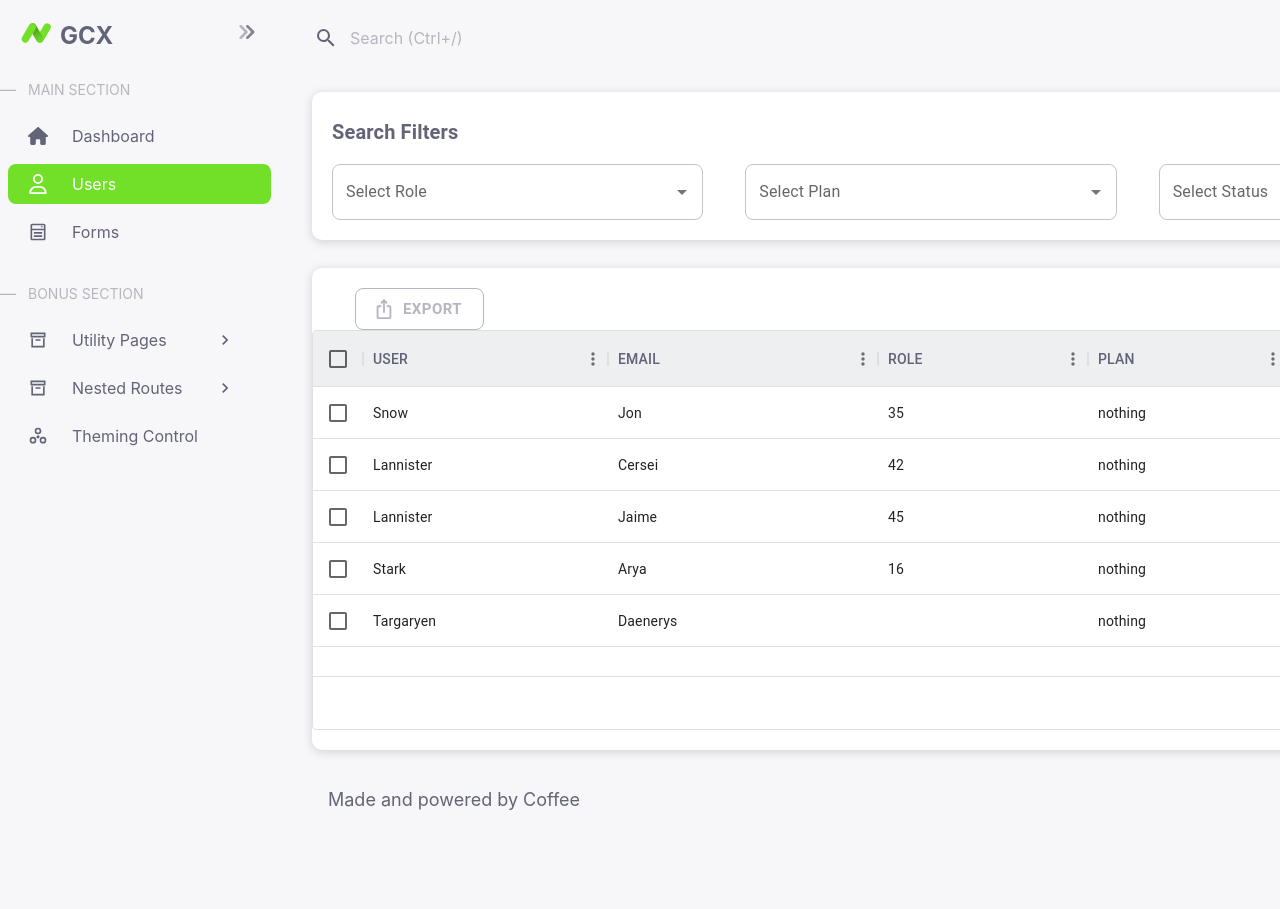
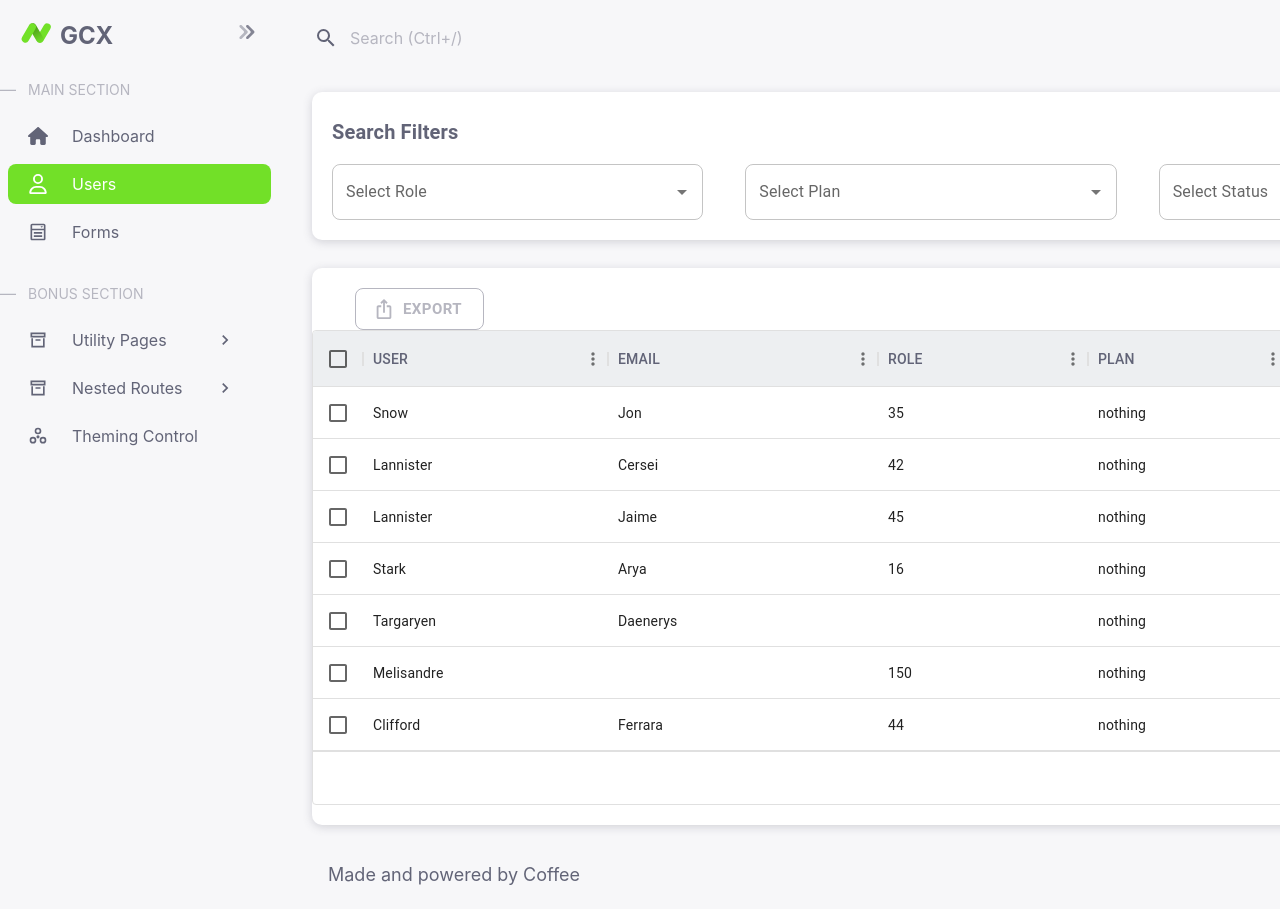
Before and after one commit to tagbochinedu/NCDX, a React (Vite) app: page /users in a window 1280 px wide. Shown: the top 909 px of the page. Before the commit the page ends 834 px from the top, so only its background shows below. Built offline with nearby package versions, Linux system fonts and the light colour scheme.

Commit message:
new commit

```diff
--- a/src/Components/UserTable.tsx
+++ b/src/Components/UserTable.tsx
@@ -1,5 +1,5 @@
 import * as React from "react";
-import { DataGrid, GridColDef } from "@mui/x-data-grid";
+import { DataGrid, GridColDef, GridColumnMenu } from "@mui/x-data-grid";
 
 const columns: GridColDef[] = [
   {
@@ -118,19 +118,24 @@ const rows = [
 
 export default function DataTable() {
   return (
-    <div style={{ height: 400, width: "100%" }}>
+    <div style={{ height: 475, width: "100%" }}>
       <DataGrid
         rows={rows}
         columns={columns}
-        pageSizeOptions={[10]}
+        pageSizeOptions={[100]}
         checkboxSelection
         autoPageSize={true}
+        slots={{
+          columnMenu: GridColumnMenu,
+        }}
         sx={{
-          "& .css-yrdy0g-MuiDataGrid-columnHeaderRow ": {
+          ".MuiDataGrid-columnHeader": {
             backgroundColor: "#EDEFF1",
             color: "rgba(76, 78, 100, 0.87)",
           },
-
+          ".MuiDataGrid-columnSeparator": {
+            visibility: "visible",
+          },
         }}
       />
     </div>
```
